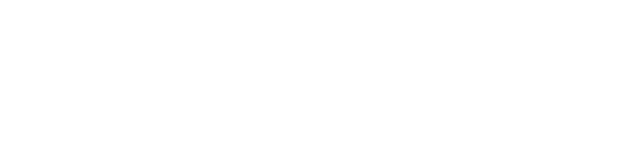
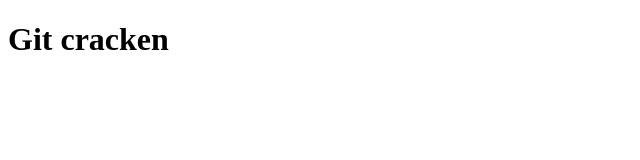
Before and after one commit to Alex2102/test-game, a plain HTML site: page test.html in a window 1280 px wide. Shown: the whole page, without its empty margins (0-640 px from the left). Drawn offline with Linux system fonts and the light colour scheme.

Commit message:
remote commit

```diff
--- a/test.html
+++ b/test.html
@@ -6,6 +6,6 @@
   <title>Document</title>
 </head>
 <body>
-
+  <h1>Git cracken</h1>
 </body>
 </html>
```
